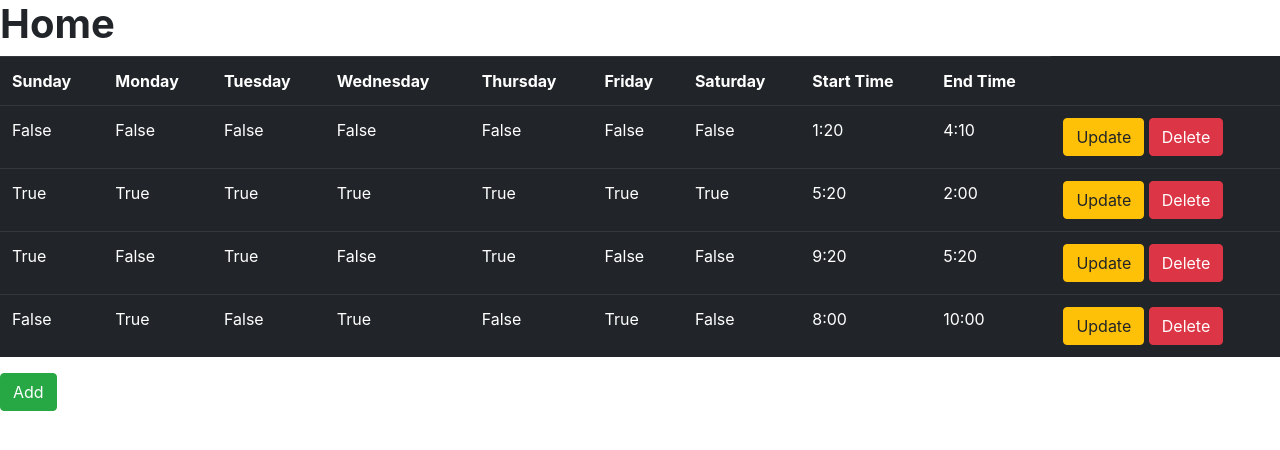
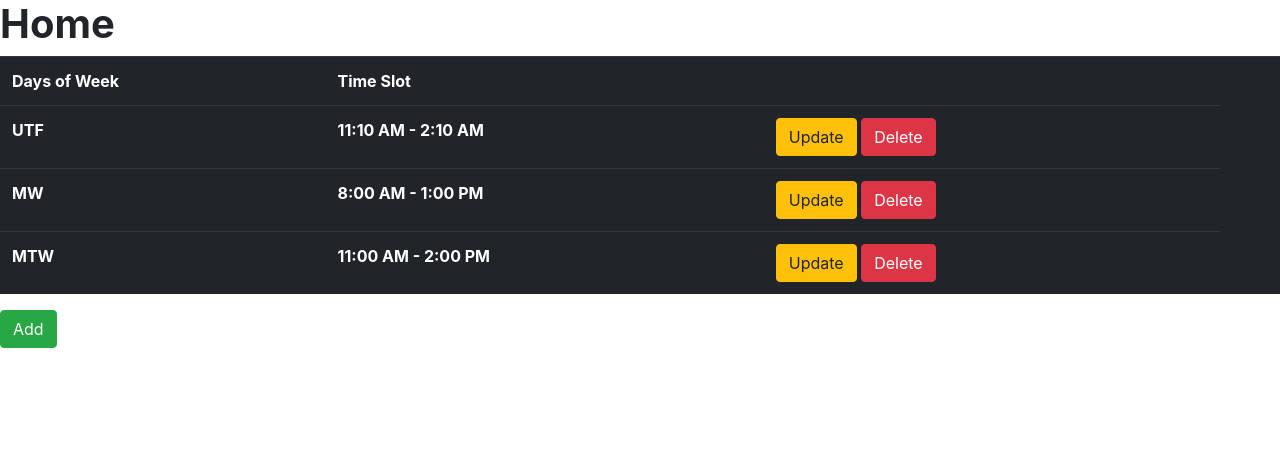
Before and after one commit to ahmed217/EECE4081_TimeSlots, a Flask app: page / in a window 1280 px wide. Shown: the top 450 px of the page. Run offline with Flask 2, Linux system fonts and the light colour scheme; data comes from the database, SQL or seed files in the repository; both versions use the stored data as it was after the commit; some libraries are stand-ins or nearby versions.

Commit message:
new format

```diff
--- a/Templates/index.html
+++ b/Templates/index.html
@@ -24,37 +24,27 @@
 
     <table class="table table-hover table-dark">
         <tr>
-            <th>Sunday</th>
-            <th>Monday</th>
-            <th>Tuesday</th>
-            <th>Wednesday</th>
-            <th>Thursday</th>
-            <th>Friday</th>
-            <th>Saturday</th>
-            <th>Start Time</th>
-            <th>End Time</th>
+            <th>Days of Week</th>
+            <th>Time Slot</th>
+            <th></th>
+            <th></th>
         </tr>
 
-        {% for timeslots in timeslot %}
+        {% for timeSlots in timeslot %}
         <tr>
 
-            <td>{{ timeslots.Sunday }}</td>
-            <td>{{ timeslots.Monday }}</td>
-            <td>{{ timeslots.Tuesday }}</td>
-            <td>{{ timeslots.Wednesday }}</td>
-            <td>{{ timeslots.Thursday }}</td>
-            <td>{{ timeslots.Friday }}</td>
-            <td>{{ timeslots.Saturday }}</td>
-            <td>{{ timeslots.startTime }}</td>
-            <td>{{ timeslots.endTime }}</td>
+
+            <th>{{ timeSlots.daysOfWeek }}</th>
+            <th>{{ timeSlots.startTime }} {{ timeSlots.startTime_AMPM }} - {{ timeSlots.endTime }} {{ timeSlots.endTime_AMPM  }}</th>
+
 
             <td>
-                <a href="/update/{{timeslots.id}}" class="btn btn-warning btn-xs" data-toggle="modal" data-target="#modaledit{{timeslots.id}}">Update</a>
-                <a href="/delete/{{timeslots.id}}" class="btn btn-danger btn-xs" onclick="return confirm('Confirm Delete?')">Delete</a>
+                <a href="/update/{{timeSlots.id}}" class="btn btn-warning btn-xs" data-toggle="modal" data-target="#modaledit{{timeSlots.id}}">Update</a>
+                <a href="/delete/{{timeSlots.id}}" class="btn btn-danger btn-xs" onclick="return confirm('Confirm Delete?')">Delete</a>
             </td>
         </tr>
 
-        <div id="modaledit{{timeslots.id}}" class="modal fade" role="dialog">
+        <div id="modaledit{{timeSlots.id}}" class="modal fade" role="dialog">
             <div class="modal-dialog">
                 <div class="modal-content">
                     <div class="modal-header">
@@ -63,15 +53,37 @@
                     <div class="modal-body">
 
                         <form action="{{url_for('update')}}" method="POST">
+
                             <div class="form-group">
                                 <label>Start Time:</label>
-                                <input type="hidden" name="id" value="{{timeslots.id}}">
-                                <input type="text" class="form-control" name="startTime" value="{{timeslots.startTime}}">
+                                <input type="hidden" name="id" value="{{timeSlots.id}}">
+                                <input type="text" class="form-control" name="startTime" value="{{timeSlots.startTime}}">
+                            </div>
+
+                            <div class="form-group">
+                                <select name="startTime_AMPM" class="form-control">
+                                    <option value={{ timeSlots.startTime_AMPM  }}>{{ timeSlots.startTime_AMPM  }}</option>
+                                    <option value="AM">AM</option>
+                                    <option value="PM">PM</option>
+                                </select>
                             </div>
 
                             <div class="form-group">
                                 <label>End Time:</label>
-                                <input type="text" class="form-control" name="endTime" value="{{timeslots.endTime}}">
+                                <input type="text" class="form-control" name="endTime" value="{{timeSlots.endTime}}">
+                            </div>
+
+                            <div class="form-group">
+                                <select name="endTime_AMPM" class="form-control">
+                                    <option value={{ timeSlots.endTime_AMPM  }}>{{ timeSlots.endTime_AMPM  }}</option>
+                                    <option value="AM">AM</option>
+                                    <option value="PM">PM</option>
+                                </select>
+                            </div>
+
+                            <div class="form-group">
+                                <label>Days of Week:</label>
+                                <input type="text" class="form-control" name="daysOfWeek" value="{{timeSlots.daysOfWeek}}">
                             </div>
 
                             <div class="form-group">
--- a/app.py
+++ b/app.py
@@ -17,8 +17,8 @@ database = (
         )
     """
 
-database = "sqlite:///timeslots.db"
-
+database = "sqlite:///timeSlots.db"
+#{{ timeSlots.daysOfWeek }} {{ timeSlots.startTime }} {{ timeSlots.startTimeAMPM }} - {{ timeSlots.endTime }} {{ timeSlots.endTimeAMPM  }}
 app = Flask(__name__)
 app.secret_key = 'test'
 # important configuration parameter, don't miss it
@@ -36,67 +36,93 @@ db = SQLAlchemy(app)
 @app.route('/')
 @app.route('/index')
 def index():
-    timeslot = timeslots.query.all()
+    timeslot = timeSlots.query.all()
     return render_template("index.html",timeslot=timeslot, title = 'Home')
 
 
 @app.route('/create', methods=['GET','POST'])
 def create():
+    daysOfWeek = ''
+    isFirst = True
     if request.form:
         if request.form.get("Sunday") == 'true':
-            Sunday = True
-        else:
-            Sunday = False
+            if isFirst == True:
+                daysOfWeek +=  'U'
+                isFirst == False
+            else:
+                daysOfWeek += ',' + 'U'
 
+    if request.form:
         if request.form.get("Monday") == 'true':
-            Monday = True
-        else:
-            Monday = False
+            if isFirst == True:
+                daysOfWeek +=  'M'
+                isFirst == False
+            else:
+                daysOfWeek += ',' + 'M'
 
+    if request.form:
         if request.form.get("Tuesday") == 'true':
-            Tuesday = True
-        else:
-            Tuesday = False
+            if isFirst == True:
+                daysOfWeek +=  'T'
+                isFirst == False
+            else:
+                daysOfWeek += ',' + 'T'
 
+    if request.form:
         if request.form.get("Wednesday") == 'true':
-            Wednesday = True
-        else:
-            Wednesday = False
+            if isFirst == True:
+                daysOfWeek +=  'W'
+                isFirst == False
+            else:
+                daysOfWeek += ',' + 'W'
 
+    if request.form:
         if request.form.get("Thursday") == 'true':
-            Thursday = True
-        else:
-            Thursday = False
+            if isFirst == True:
+                daysOfWeek +=  'R'
+                isFirst == False
+            else:
+                daysOfWeek += ',' + 'R'
 
+    if request.form:
         if request.form.get("Friday") == 'true':
-            Friday = True
-        else:
-            Friday = False
+            if isFirst == True:
+                daysOfWeek +=  'F'
+                isFirst == False
+            else:
+                daysOfWeek += ',' + 'F'
 
+    if request.form:
         if request.form.get("Saturday") == 'true':
-            Saturday = True
-        else:
-            Saturday = False
+            if isFirst == True:
+                daysOfWeek +=  'S'
+                isFirst == False
+            else:
+                daysOfWeek += ',' + 'S'
+
+
 
         startTime = request.form.get("StartTime")
+        startTime_AMPM = request.form.get("startTime_AMPM")
         endTime = request.form.get("EndTime")
+        endTime_AMPM = request.form.get("endTime_AMPM")
 
-        newslot = timeslots(Sunday = Sunday, Monday = Monday, Tuesday = Tuesday, Wednesday = Wednesday, Thursday = Thursday, Friday = Friday, Saturday = Saturday, startTime = startTime, endTime = endTime)
+        newslot = timeSlots(daysOfWeek = daysOfWeek, startTime = startTime, startTime_AMPM = startTime_AMPM, endTime = endTime, endTime_AMPM = endTime_AMPM)
         db.session.add(newslot)
         db.session.commit()
 
 
-    newslot = timeslots.query.all()
+    newslot = timeSlots.query.all()
     return render_template("create.html",newslot = newslot, title = 'Create')
 
 
 
 @app.route('/delete/<timeslot_id>')
 def delete(timeslot_id):
-        timeslot = timeslots.query.get(timeslot_id)
+        timeslot = timeSlots.query.get(timeslot_id)
         db.session.delete(timeslot)
         db.session.commit()
-        timeslot = timeslots.query.all()
+        timeslot = timeSlots.query.all()
         return render_template("index.html",timeslot=timeslot,title ='Home')
 
 
@@ -104,31 +130,30 @@ def delete(timeslot_id):
 @app.route('/update', methods = ['GET', 'POST'])
 def update():
         if request.method == 'POST':
-            my_data = timeslots.query.get(request.form.get('id'))
+            my_data = timeSlots.query.get(request.form.get('id'))
             my_data.startTime = request.form['startTime']
+            my_data.startTime_AMPM = request.form['startTime_AMPM']
             my_data.endTime = request.form['endTime']
+            my_data.endTime_AMPM = request.form['endTime_AMPM']
+            my_data.daysOfWeek = request.form['daysOfWeek']
             db.session.commit()
-            timeslot = timeslots.query.all()
-            return render_template("index.html", timeslot=timeslot, title = 'Create')
+            timeslot = timeSlots.query.all()
+            return render_template("index.html", timeslot=timeslot, title = 'Home')
 
-        return render_template("index.html", timeslot=timeslot, title = 'Create')
+        return render_template("index.html", timeslot=timeslot, title = 'Home')
 
 
 
 # this class creates a table in the database named TimeSlot with
 # entity fields id as integer, brand as text, and price as decimal number
 # create a module containing this class and import that class into this application and use it
-class timeslots(db.Model):
+class timeSlots(db.Model):
     id = db.Column(db.Integer, primary_key = True)
-    Sunday = db.Column(db.Boolean, default = False)
-    Monday = db.Column(db.Boolean, default = False)
-    Tuesday = db.Column(db.Boolean, default = False)
-    Wednesday = db.Column(db.Boolean, default = False)
-    Thursday = db.Column(db.Boolean, default = False)
-    Friday = db.Column(db.Boolean, default = False)
-    Saturday = db.Column(db.Boolean, default = False)
+    daysOfWeek = db.Column(db.String(255), nullable = False)
     startTime = db.Column(db.String(255), nullable = False)
+    startTime_AMPM = db.Column(db.String(255), nullable = False)
     endTime = db.Column(db.String(255), nullable = False)
+    endTime_AMPM = db.Column(db.String(255), nullable = False)
 
 #if __name__ == '__main__':
 #    app.run(debug=True)
```
Also changed, not shown: Templates/create.html (+21 -9 lines), timeslots.db.
